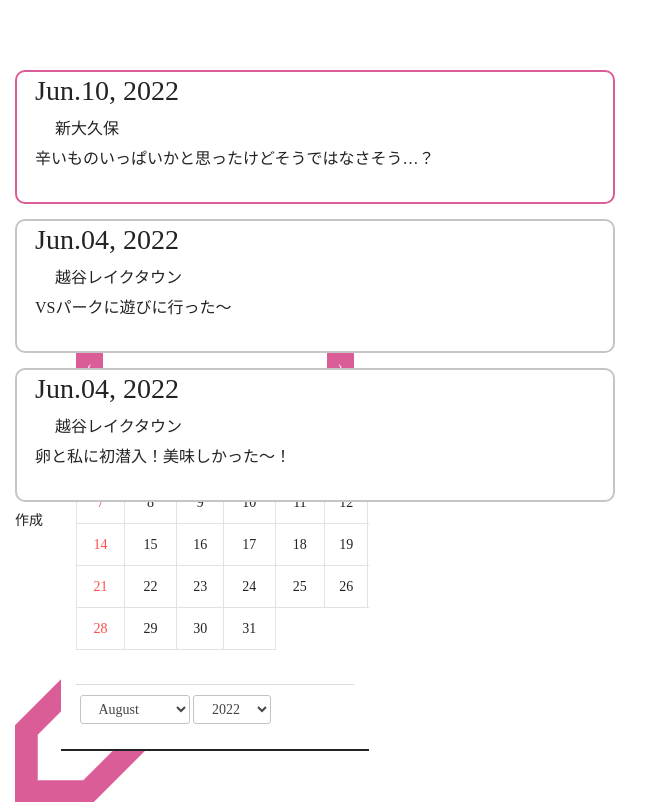
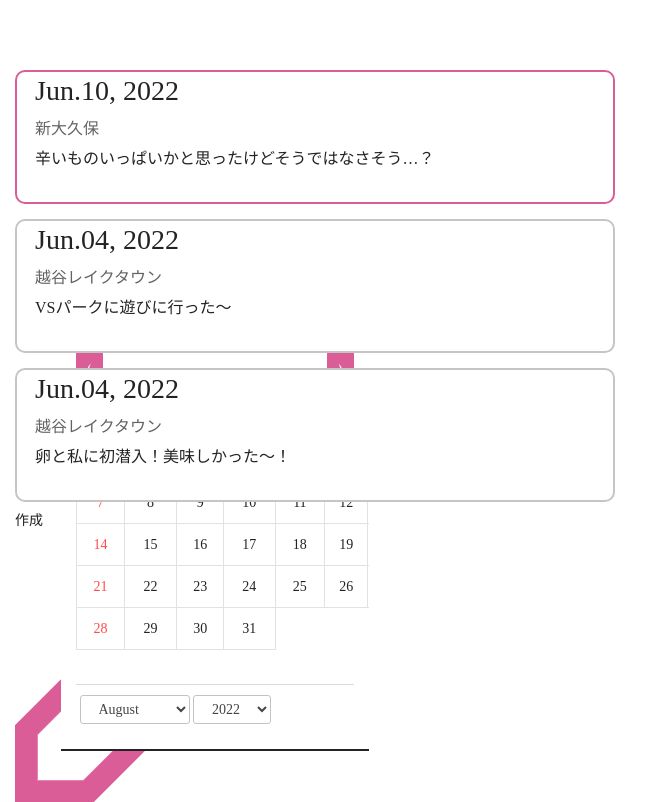
Before and after one commit to s2022001/timeworldDB, a PHP site: template MyApp/templates/calendar.html in a window 1280 px wide. Shown: the part 80-882 px from the top of the page, without its empty margins (0-663 px from the left). Run offline with PHP 8.4, Linux system fonts and the light colour scheme; the template is opened without the code that fills it, so the values that code supplies are empty; some web fonts are replaced.

Commit message:
memory class name

```diff
--- a/MyApp/static/css/calendar.css
+++ b/MyApp/static/css/calendar.css
@@ -193,10 +193,11 @@ body {
     text-align: left;
 }
 .memory-loc {
-    width: 151px;
+    width: 550px;
     position: absolute;
+    color: #636363;
     top: 47px;
-    left: 40px;
+    left: 20px;
     font-size: 16px;
     text-align: left;
 }
@@ -280,7 +281,7 @@ body {
     background: #EAEAEA;
     opacity: 0.57;
     position: relative;
-    top: 5px;
+    top: 0px;
     left: 0px;
     border: 1px solid #232323;
     border-top-left-radius: 10px;
```
